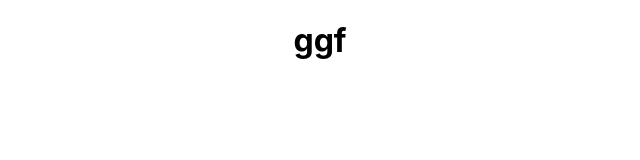
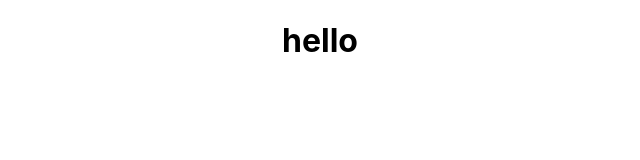
Before and after one commit to TamannaAfroz2666/ReactMiniProject, a React (Create React App) app in the folder simple-e-commerce/: page / in a window 1280 px wide. Shown: the top 160 px of the page, without its empty margins (320-960 px from the left). Built offline with nearby package versions, Linux system fonts and the light colour scheme.

Commit message:
add component and connect

```diff
--- a/simple-e-commerce/src/App.js
+++ b/simple-e-commerce/src/App.js
@@ -1,10 +1,11 @@
 
 import './App.css';
+import Header from './components/Header/Header';
 
 function App() {
   return (
     <div className="App">
-      <h1>ggf</h1>
+    <Header></Header>
 
     </div>
   );
--- /dev/null
+++ b/simple-e-commerce/src/components/Header/Header.js
@@ -0,0 +1,11 @@
+import React from 'react';
+
+const Header = () => {
+    return (
+        <div>
+            <h1>hello </h1>
+        </div>
+    );
+};
+
+export default Header;
```
Also changed, not shown: simple-e-commerce/src/components/Header/Header.css (added).
